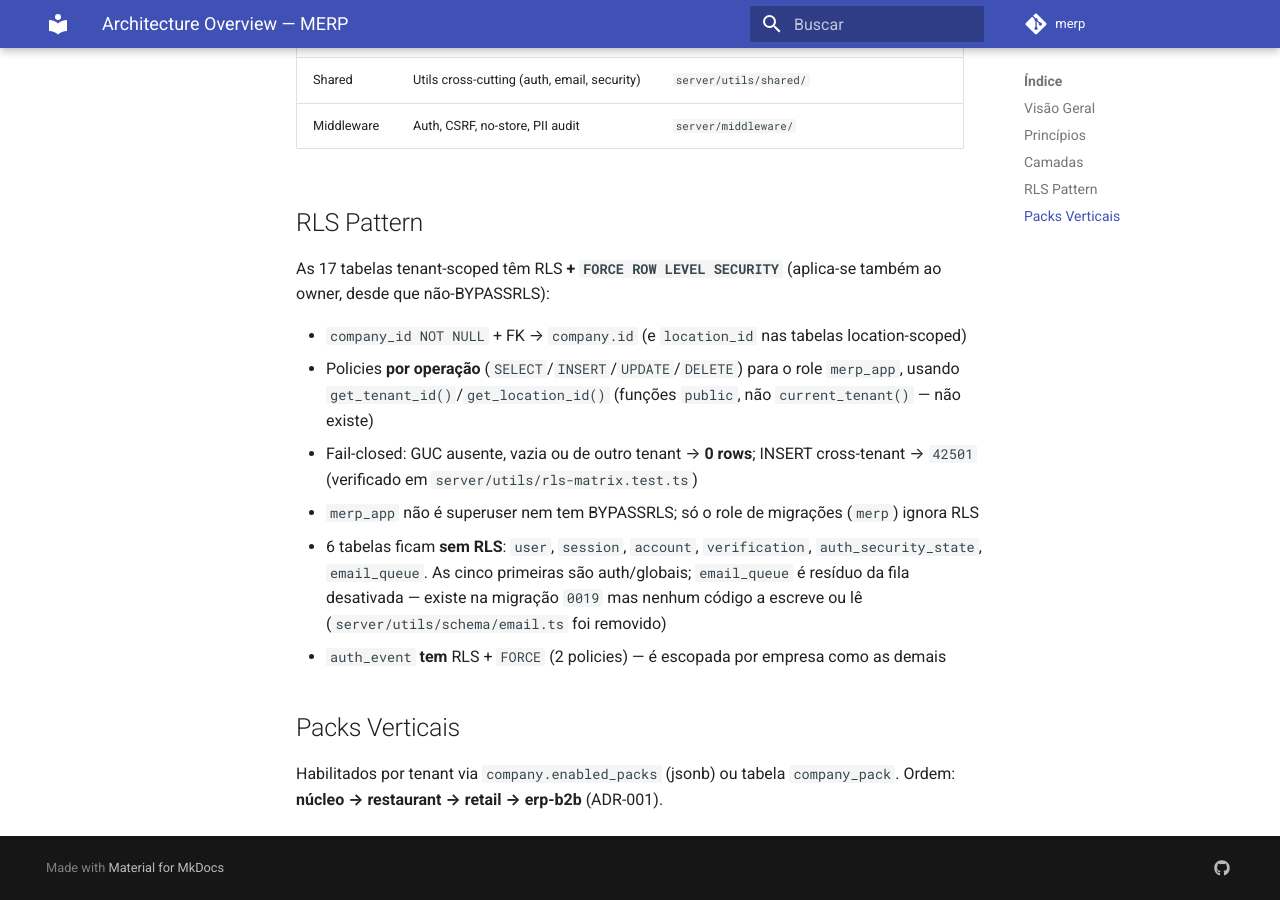
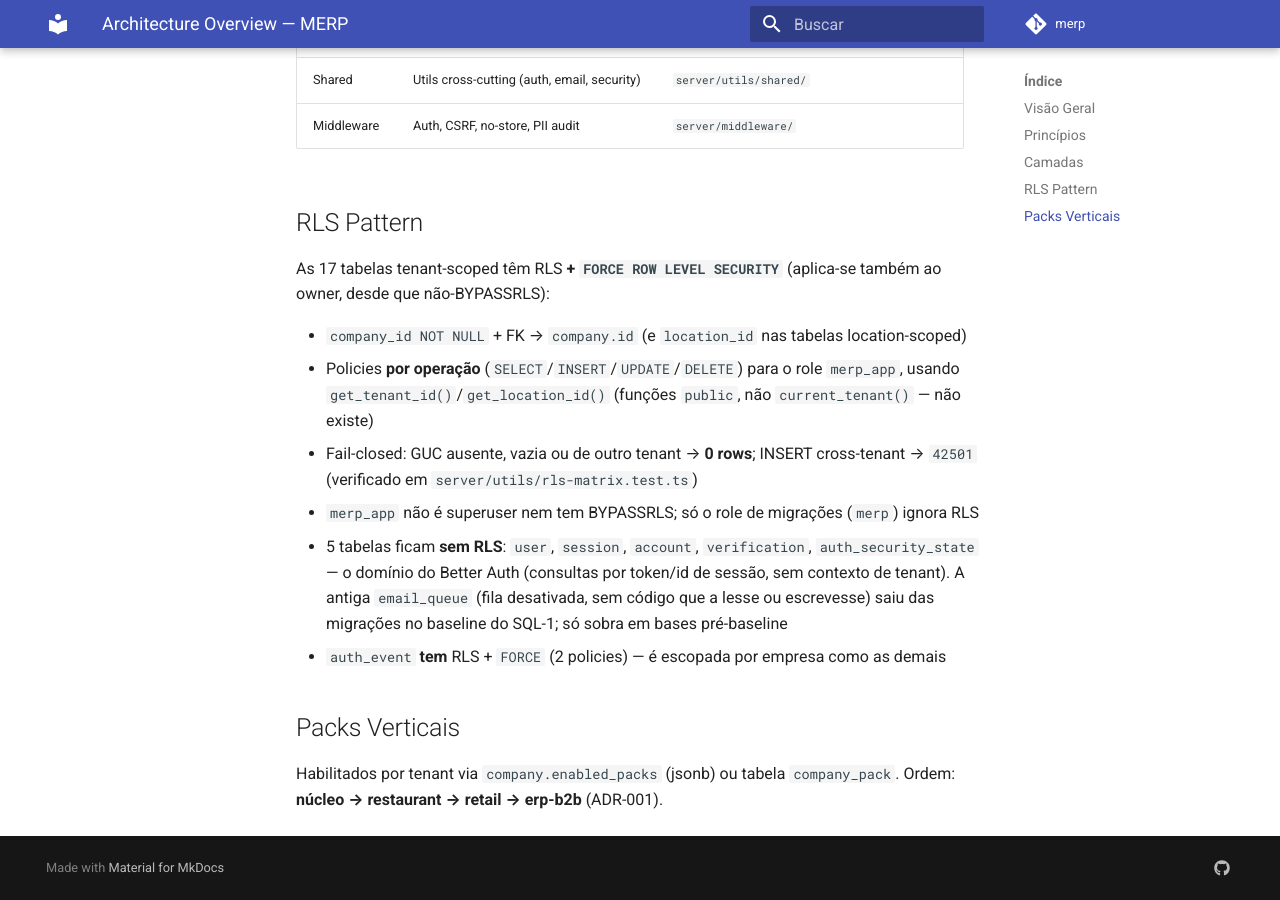
Before and after one commit to AndrewCrescencio/merp, an MkDocs documentation site: the page built from docs/00-overview/architecture-overview.md, in a window 1280 px wide and 900 px high, scrolled down 1100 px. Built offline with MkDocs 1.6.1 and Material for MkDocs 9.7.7, drawn with Linux system fonts in a browser that asks for light colours; comment, search, counter and statistics services are not loaded.

Commit message:
chore: revisão final — doc das tabelas sem RLS e check-db ligado ao migrate
Inventário RLS completo em banco novo (db:migrate:full do zero): 17 tabelas
tenant com RLS+FORCE, 67 policies, 0 tabelas com RLS sem policies, merp_app
sem superuser/bypass, funções de contexto sem SECURITY DEFINER, 22x4 grants.
- architecture-overview.md: email_queue já não existe nas migrações (só em
  bases pré-baseline) — 5, não 6, tabelas sem RLS.
- db:migrate:full ganha scripts/check-db.ts como pré-checagem (era órfão;
  traduz falha de conexão do drizzle-kit em mensagem acionável; teste de
  porta morta = exit 1 com hints).

```diff
--- a/docs/00-overview/architecture-overview.md
+++ b/docs/00-overview/architecture-overview.md
@@ -68,7 +68,7 @@ As 17 tabelas tenant-scoped têm RLS **+ `FORCE ROW LEVEL SECURITY`** (aplica-se
 - Policies **por operação** (`SELECT`/`INSERT`/`UPDATE`/`DELETE`) para o role `merp_app`, usando `get_tenant_id()`/`get_location_id()` (funções `public`, não `current_tenant()` — não existe)
 - Fail-closed: GUC ausente, vazia ou de outro tenant → **0 rows**; INSERT cross-tenant → `42501` (verificado em `server/utils/rls-matrix.test.ts`)
 - `merp_app` não é superuser nem tem BYPASSRLS; só o role de migrações (`merp`) ignora RLS
-- 6 tabelas ficam **sem RLS**: `user`, `session`, `account`, `verification`, `auth_security_state`, `email_queue`. As cinco primeiras são auth/globais; `email_queue` é resíduo da fila desativada — existe na migração `0019` mas nenhum código a escreve ou lê (`server/utils/schema/email.ts` foi removido)
+- 5 tabelas ficam **sem RLS**: `user`, `session`, `account`, `verification`, `auth_security_state` — o domínio do Better Auth (consultas por token/id de sessão, sem contexto de tenant). A antiga `email_queue` (fila desativada, sem código que a lesse ou escrevesse) saiu das migrações no baseline do SQL-1; só sobra em bases pré-baseline
 - `auth_event` **tem** RLS + `FORCE` (2 policies) — é escopada por empresa como as demais
 
 ## Packs Verticais
--- a/package.json
+++ b/package.json
@@ -23,7 +23,7 @@
     "format:check": "prettier . --check",
     "check:routes": "tsx scripts/check-routes.ts",
     "check": "npm run format:check && npm run lint && npm run typecheck && npm run check:routes",
-    "db:migrate:full": "drizzle-kit migrate && tsx --env-file-if-exists=.env scripts/verify-rls.ts"
+    "db:migrate:full": "tsx --env-file-if-exists=.env scripts/check-db.ts && drizzle-kit migrate && tsx --env-file-if-exists=.env scripts/verify-rls.ts"
   },
   "lint-staged": {
     "*.{ts,mjs,vue}": [
```
